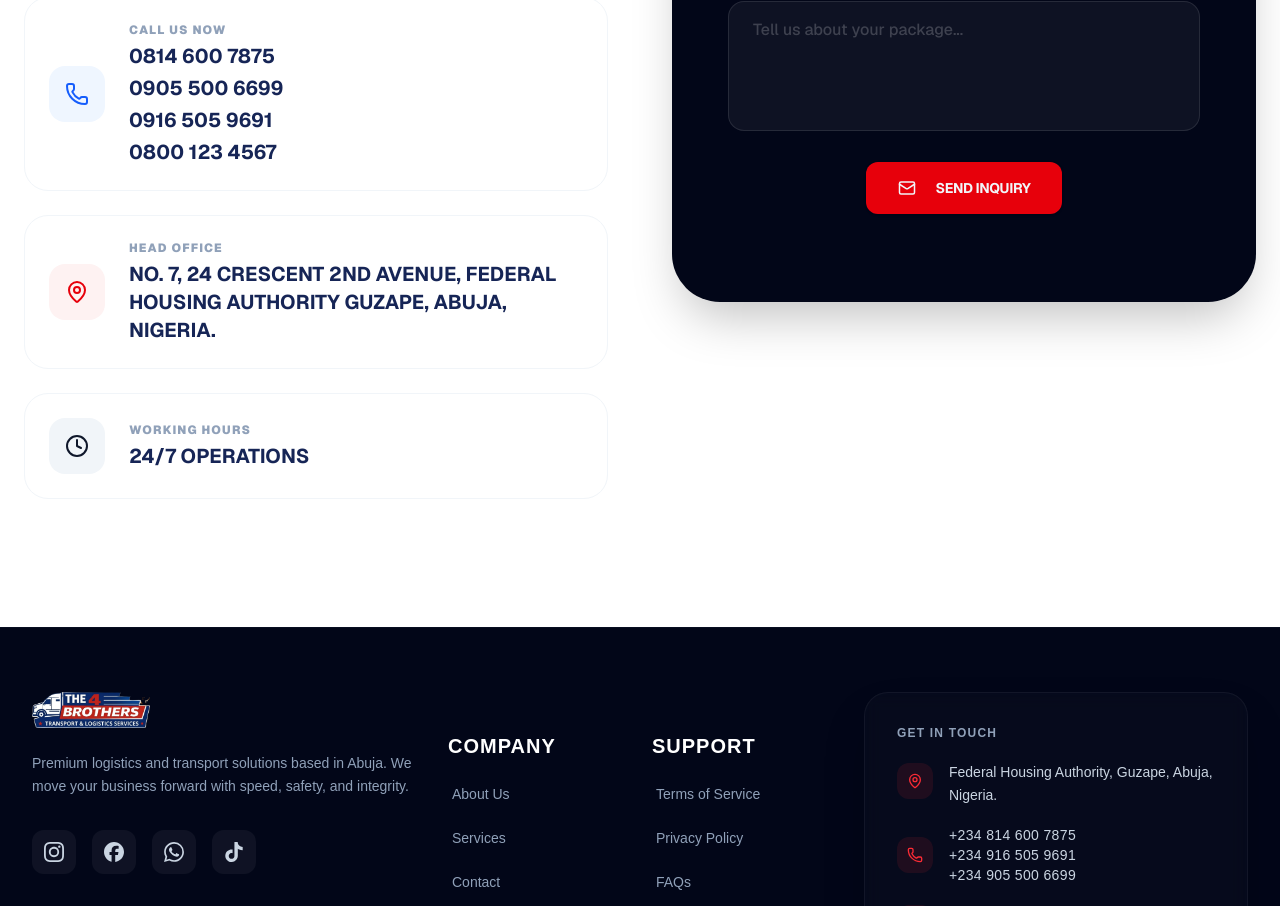
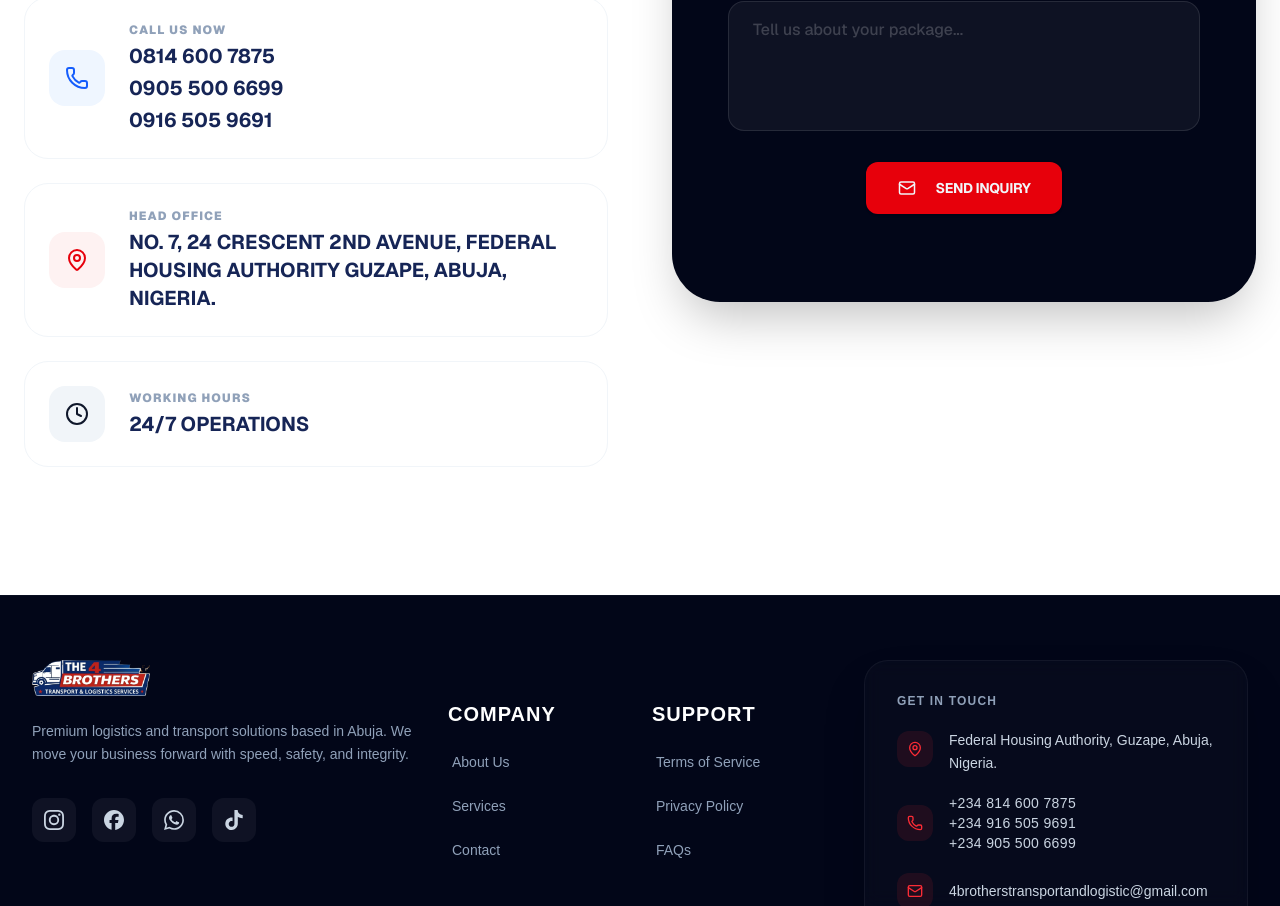
Before and after one commit to mohgirei10/the4brothers, a Next.js app: page / in a window 1280 px wide. Shown: the part 4806-5712 px from the top of the page. Built offline with nearby package versions, Linux system fonts and the light colour scheme.

Commit message:
last fix

```diff
--- a/app/page.tsx
+++ b/app/page.tsx
@@ -361,8 +361,6 @@ Contact Us  </span>
           <span>0814 600 7875</span>
           <span>0905 500 6699</span>
           <span>0916 505 9691</span>
-          {/* 👇 JUST ADD NEW NUMBERS HERE LIKE THIS 👇 */}
-          <span>0800 123 4567</span>
         </div>
       ),
       color: "text-blue-600",
```
Also changed, not shown: public/profile.png.
